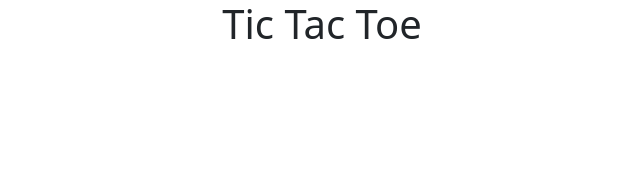
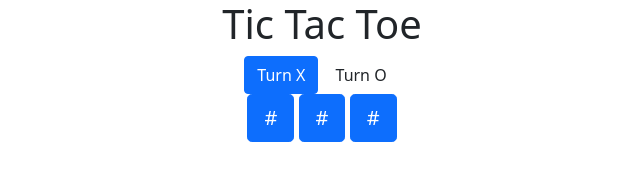
Before and after one commit to santanacodec/Tic-Tac-Toe-Game, a plain HTML site: page index.html in a window 1280 px wide. Shown: the whole page, without its empty margins (318-958 px from the left). Drawn offline with nearby package versions, Linux system fonts and the light colour scheme.

Commit message:
Update index.html
started game design

```diff
--- a/index.html
+++ b/index.html
@@ -10,7 +10,17 @@
     </head>
     <div class="container text-center">
         <h1>Tic Tac Toe</h1>
-        <div class="col-lg-12"></div>
+        <div class="col-lg-12">
+            <a class="btn btn-primary" id="turnX">Turn X</a>
+            <a class="btn" id="turnO">Turn O</a>
+        </div>
 
+        <div class="row">
+            <div class="col-lg-12">
+                <a class="btn btn-lg btn-primary tic" id="0">#</a>
+                <a class="btn btn-lg btn-primary tic" id="0">#</a>
+                <a class="btn btn-lg btn-primary tic" id="0">#</a>
+            </div>
+        </div>
     </div>
 </html>
```
